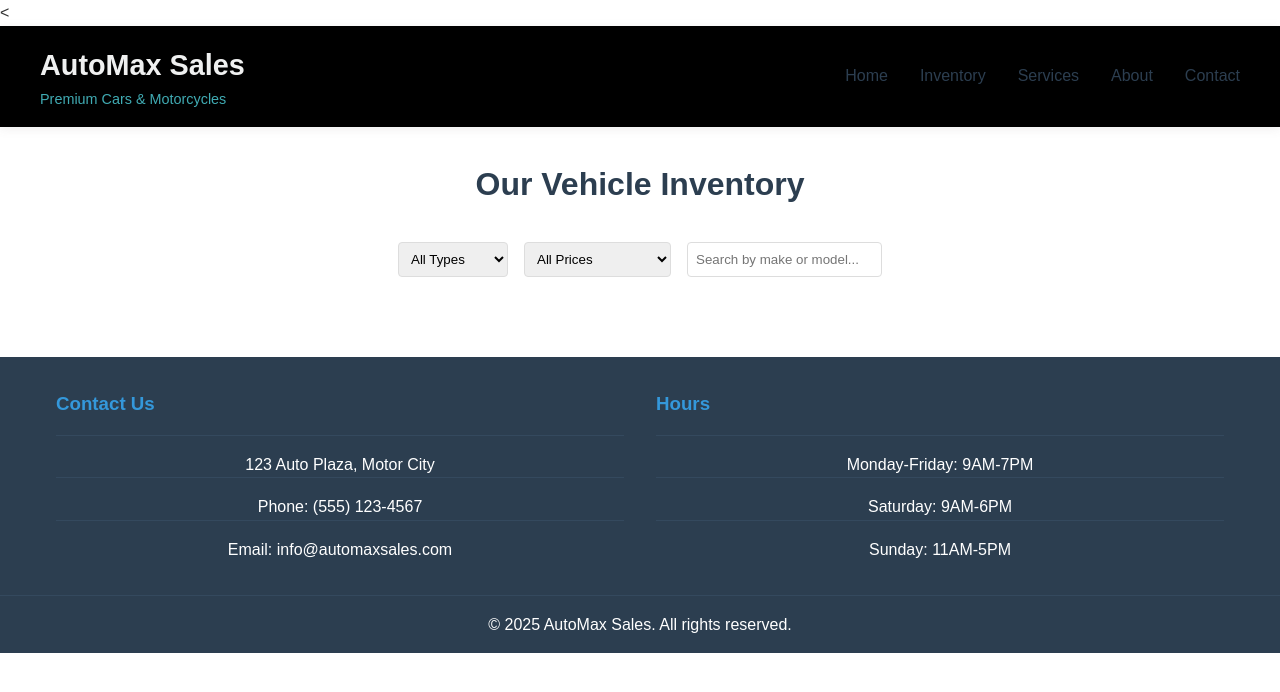
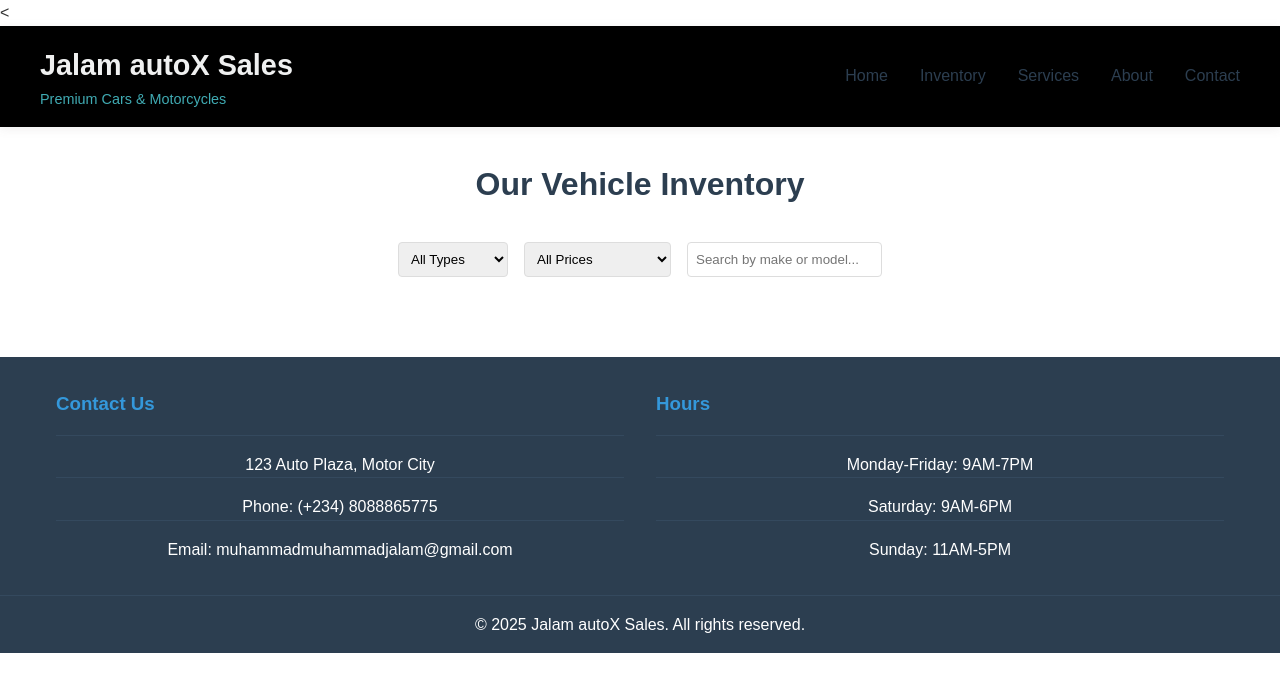
Before and after one commit to abubakarmuhd8787-hue/Jalam-autoX-Sales, a website: page inventory.html in a window 1280 px wide. Drawn offline with Linux system fonts and the light colour scheme; no server answers.

Commit message:
Update vehicle inventory page branding and contact info

```diff
--- a/inventory.html
+++ b/inventory.html
@@ -10,7 +10,7 @@
     <<header>
         <div class="header-container">
             <div class="logo">
-                <h1>AutoMax Sales</h1>
+                <h1>Jalam autoX Sales</h1>
                 <p>Premium Cars & Motorcycles</p>
             </div>
 
@@ -78,8 +78,8 @@
             <div class="footer-section">
                 <h3>Contact Us</h3>
                 <p>123 Auto Plaza, Motor City</p>
-                <p>Phone: (555) 123-4567</p>
-                <p>Email: info@automaxsales.com</p>
+                <p>Phone: (+234) 8088865775</p>
+                <p>Email: muhammadmuhammadjalam@gmail.com</p>
             </div>
             <div class="footer-section">
                 <h3>Hours</h3>
@@ -88,9 +88,10 @@
                 <p>Sunday: 11AM-5PM</p>
             </div>
         </div>
-        <p>&copy; 2025 AutoMax Sales. All rights reserved.</p>
+        <p>&copy; 2025 Jalam autoX Sales. All rights reserved.</p>
     </footer>
 
     <script src="app.js"></script>
 </body>
+
 </html>
```
